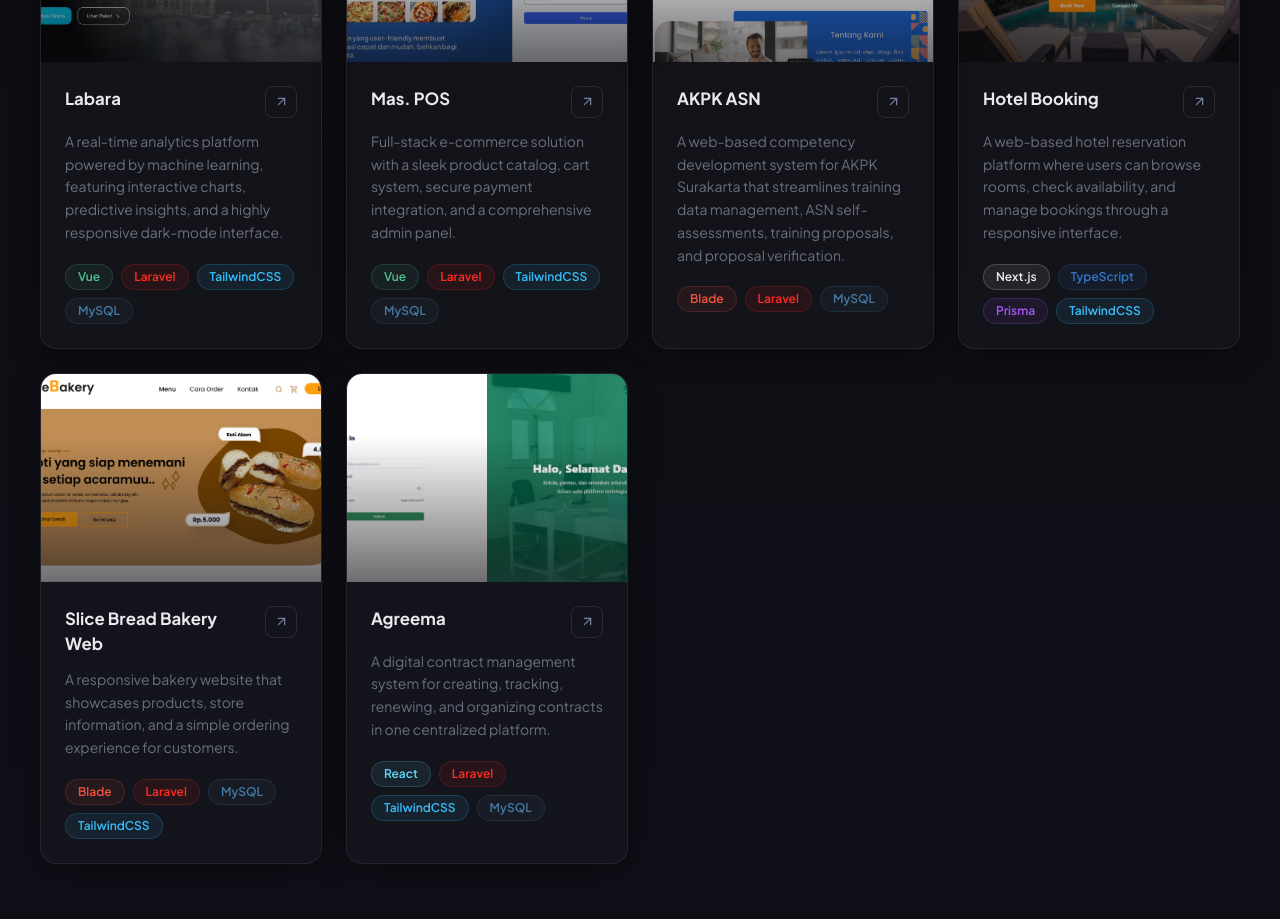
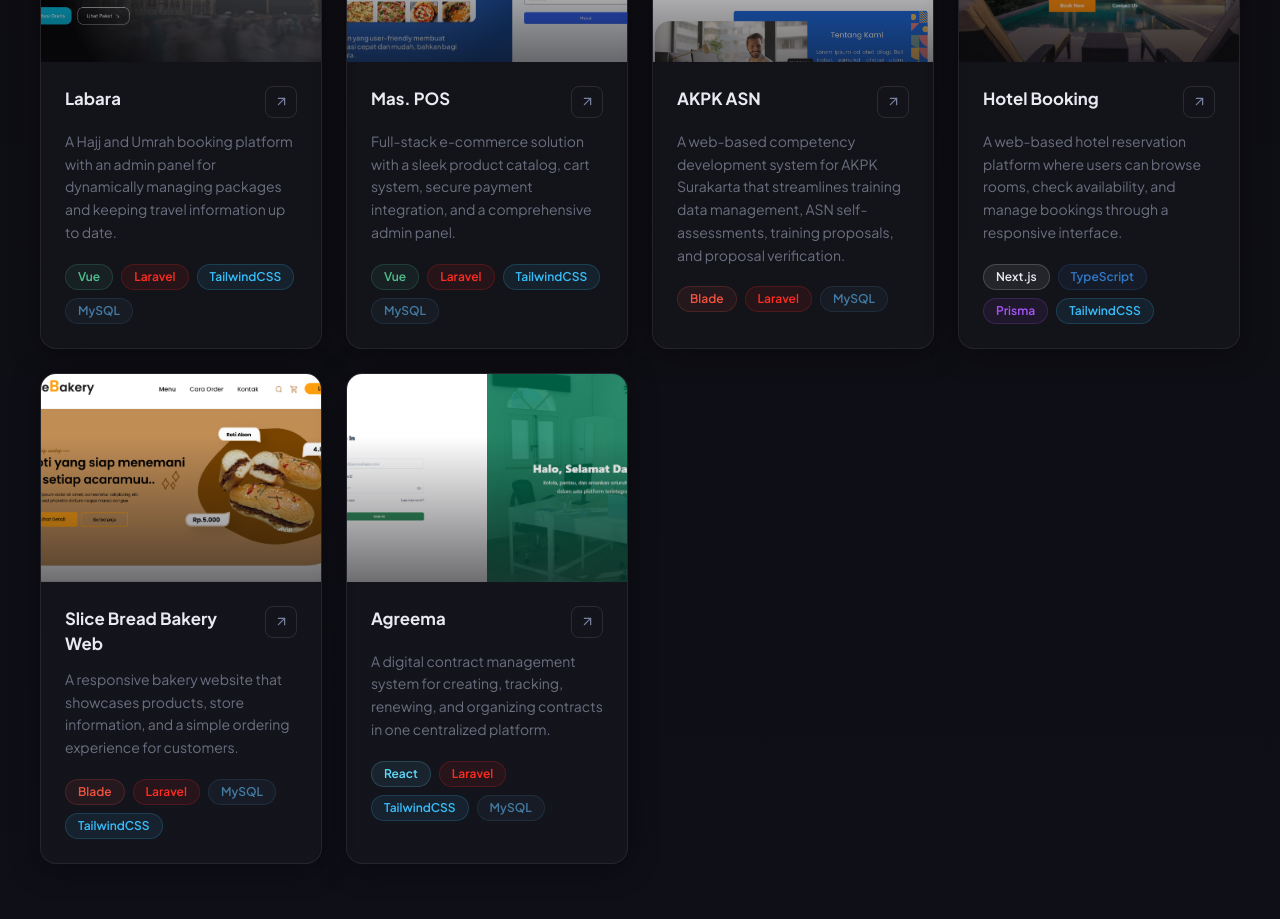
Before and after one commit to NaufalDsp/portoflio-nds, a React (Vite) app: page / in a window 1280 px wide. Shown: the part 1280-2199 px from the top of the page. Built offline with nearby package versions, Linux system fonts and the light colour scheme.

Commit message:
fix: description labara

```diff
--- a/src/app/data/projects.ts
+++ b/src/app/data/projects.ts
@@ -15,7 +15,7 @@ export const PROJECTS: Project[] = [
     id: 1,
     title: "Labara",
     description:
-      "A real-time analytics platform powered by machine learning, featuring interactive charts, predictive insights, and a highly responsive dark-mode interface.",
+      "A Hajj and Umrah booking platform with an admin panel for dynamically managing packages and keeping travel information up to date.",
     image: getProjectImage("labara"),
     technologies: [
       { name: "Vue", color: TECHNOLOGY_COLORS.Vue },
```
Also changed, not shown: 1 other file (tests, documents, lock files or other folders).
